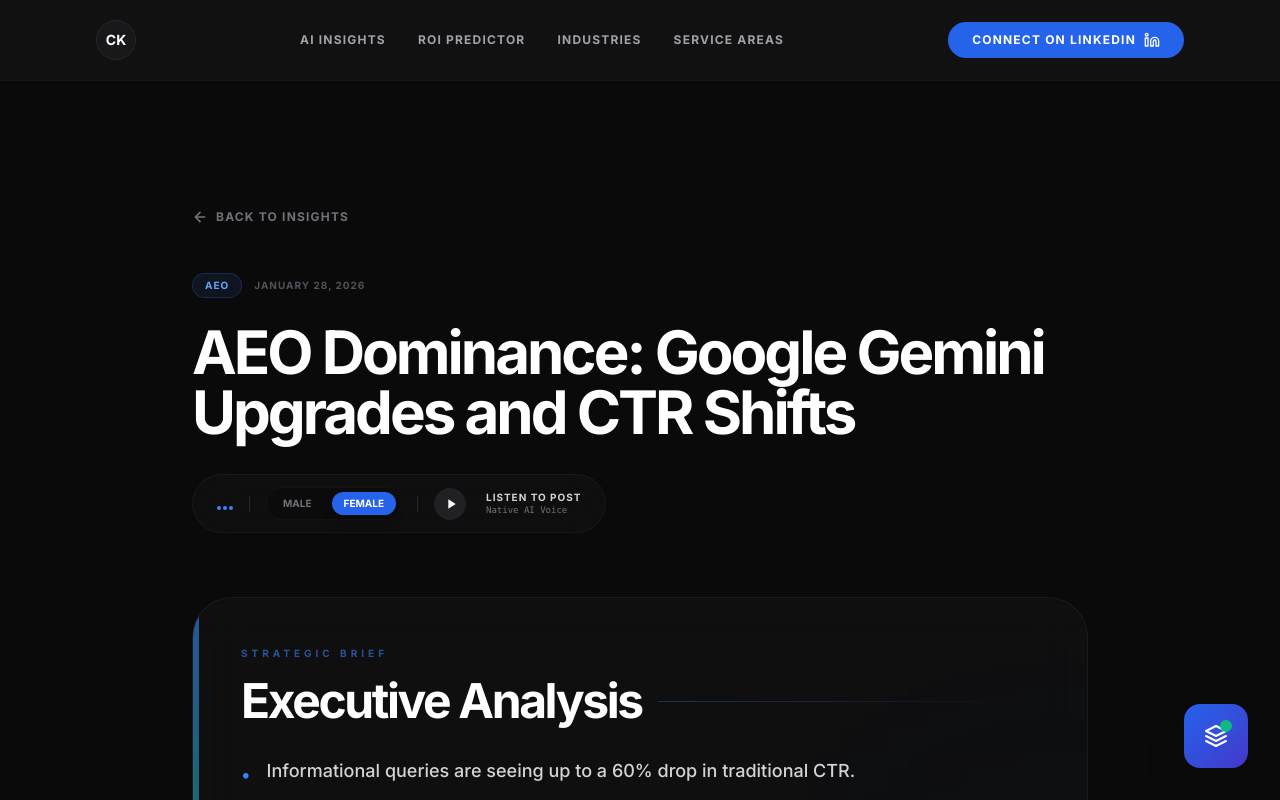
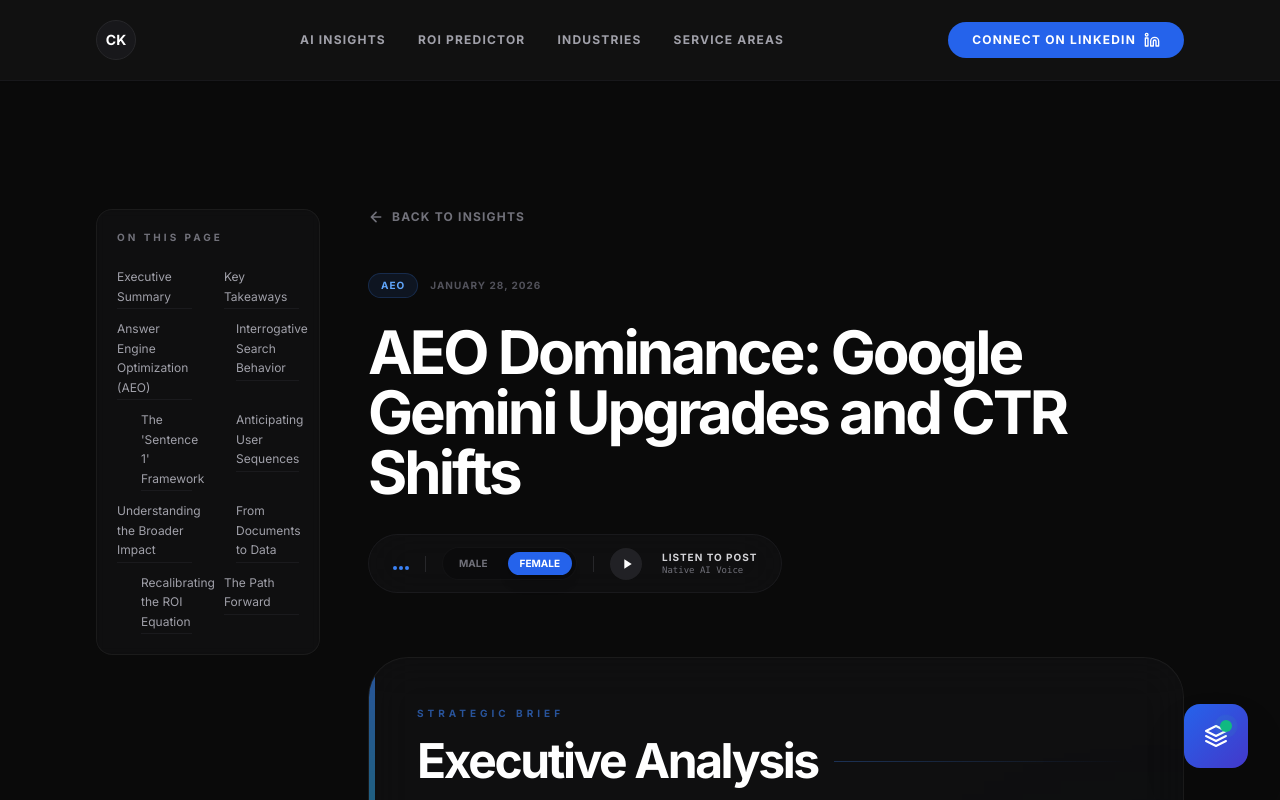
Before and after one commit to Chaitanya9184/portfolio, a Next.js app: page /blog/aeo-dominance-google-gemini-search-upgrades in a window 1280 px wide. Shown: the top 800 px of the page. Built offline with nearby package versions, Linux system fonts and the light colour scheme.

Commit message:
fix: Sticky TOC left of article from H1, full-width FAQs below

```diff
--- a/src/app/blog/[slug]/BlogPostClient.tsx
+++ b/src/app/blog/[slug]/BlogPostClient.tsx
@@ -115,8 +115,20 @@
 
     return (
         <main className="min-h-screen bg-[#0a0a0a] pt-32 pb-0 px-6 md:px-12 lg:px-24">
-            {/* Single-column content wrapper */}
-            <div className="max-w-4xl mx-auto">
+
+            {/* ── ZONE 1: Two-column — sticky TOC left + article content right ── */}
+            <div className="max-w-7xl mx-auto flex flex-col lg:flex-row gap-12 items-start">
+
+                {/* Left: sticky On This Page index */}
+                <aside className="hidden lg:block w-56 shrink-0 sticky top-32 self-start">
+                    <div className="p-5 rounded-2xl bg-zinc-900/40 border border-white/5 backdrop-blur-sm">
+                        <p className="text-[10px] font-bold uppercase tracking-[0.3em] text-zinc-500 mb-5">On This Page</p>
+                        <TableOfContents content={post.content} inline />
+                    </div>
+                </aside>
+
+                {/* Right: article content */}
+                <div className="flex-1 min-w-0 max-w-4xl">
 
                     {/* Back Link */}
                     <motion.div
@@ -167,7 +179,7 @@
                             {renderContent(post.content)}
                         </motion.div>
 
-                    {/* Expert Verdict Section */}
+                        {/* Expert Verdict */}
                         <motion.div
                             initial={{ opacity: 0, scale: 0.95 }}
                             animate={{ opacity: 1, scale: 1 }}
@@ -190,33 +202,25 @@
                                     </div>
                                 </div>
                             </div>
-
-                        {/* Background Glows */}
                             <div className="absolute top-0 right-0 w-64 h-64 bg-blue-500/5 blur-[120px] rounded-full" />
                             <div className="absolute bottom-0 left-0 w-64 h-64 bg-emerald-500/5 blur-[120px] rounded-full" />
                         </motion.div>
                     </div>
+                </div>
+            </div>
+            {/* ── END ZONE 1 ── */}
 
-                {/* FAQs + On This Page — side by side */}
+            {/* ── ZONE 2: Full-width — FAQs, CTA, Footer ── */}
+            <div className="max-w-7xl mx-auto mt-24">
+
+                {/* FAQs */}
                 {post.faqs && post.faqs.length > 0 && (
                     <motion.div
                         initial={{ opacity: 0, y: 20 }}
                         animate={{ opacity: 1, y: 0 }}
                         transition={{ delay: 0.5 }}
-                        className="mt-20 flex flex-col lg:flex-row gap-10 items-start"
                     >
-                        {/* Left: sticky On This Page index */}
-                        <aside className="w-full lg:w-56 shrink-0 lg:sticky lg:top-32 self-start">
-                            <div className="p-5 rounded-2xl bg-zinc-900/40 border border-white/5 backdrop-blur-sm">
-                                <p className="text-[10px] font-bold uppercase tracking-[0.3em] text-zinc-500 mb-5">On This Page</p>
-                                <TableOfContents content={post.content} inline />
-                            </div>
-                        </aside>
-
-                        {/* Right: FAQ accordion */}
-                        <div className="flex-1 min-w-0">
                         <FAQSection faqs={post.faqs} title="Topic Frequently Asked Questions" />
-                        </div>
                     </motion.div>
                 )}
 
@@ -226,7 +230,7 @@
                 </div>
             </div>
 
-            {/* Page-level Footer — full width, outside the content column */}
+            {/* Page-level Footer */}
             <footer className="w-full mt-0 py-10 border-t border-zinc-900 border-dashed">
                 <div className="max-w-7xl mx-auto px-6 md:px-12 lg:px-24 flex flex-col md:flex-row justify-between items-center gap-6 text-zinc-500 text-sm">
                     <p className="text-xs">© 2026 AI Search Insights. Professional Analysis by Chaitanya Kore.</p>
```
Lines whose indentation alone changed are shown as unchanged.
